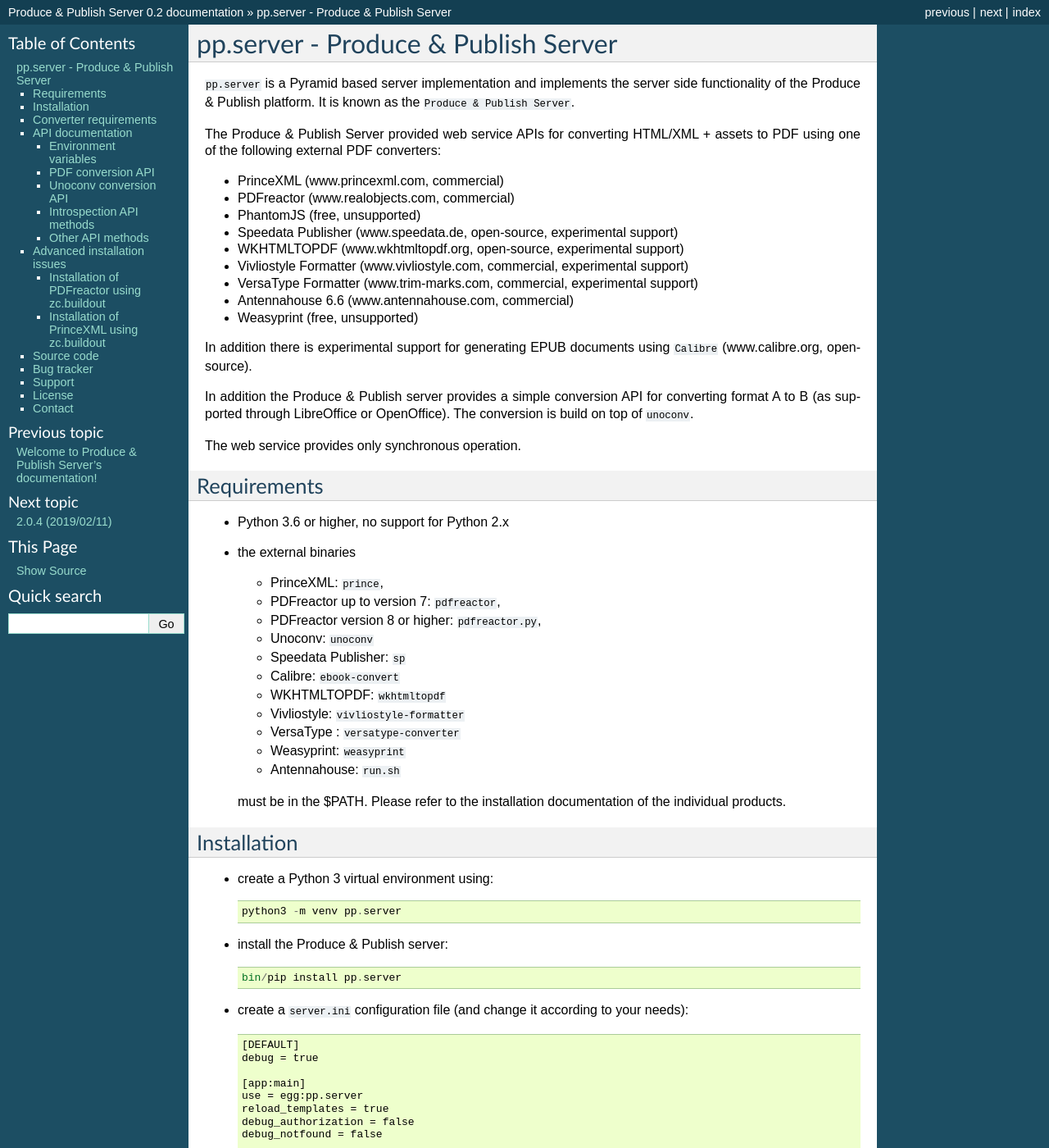
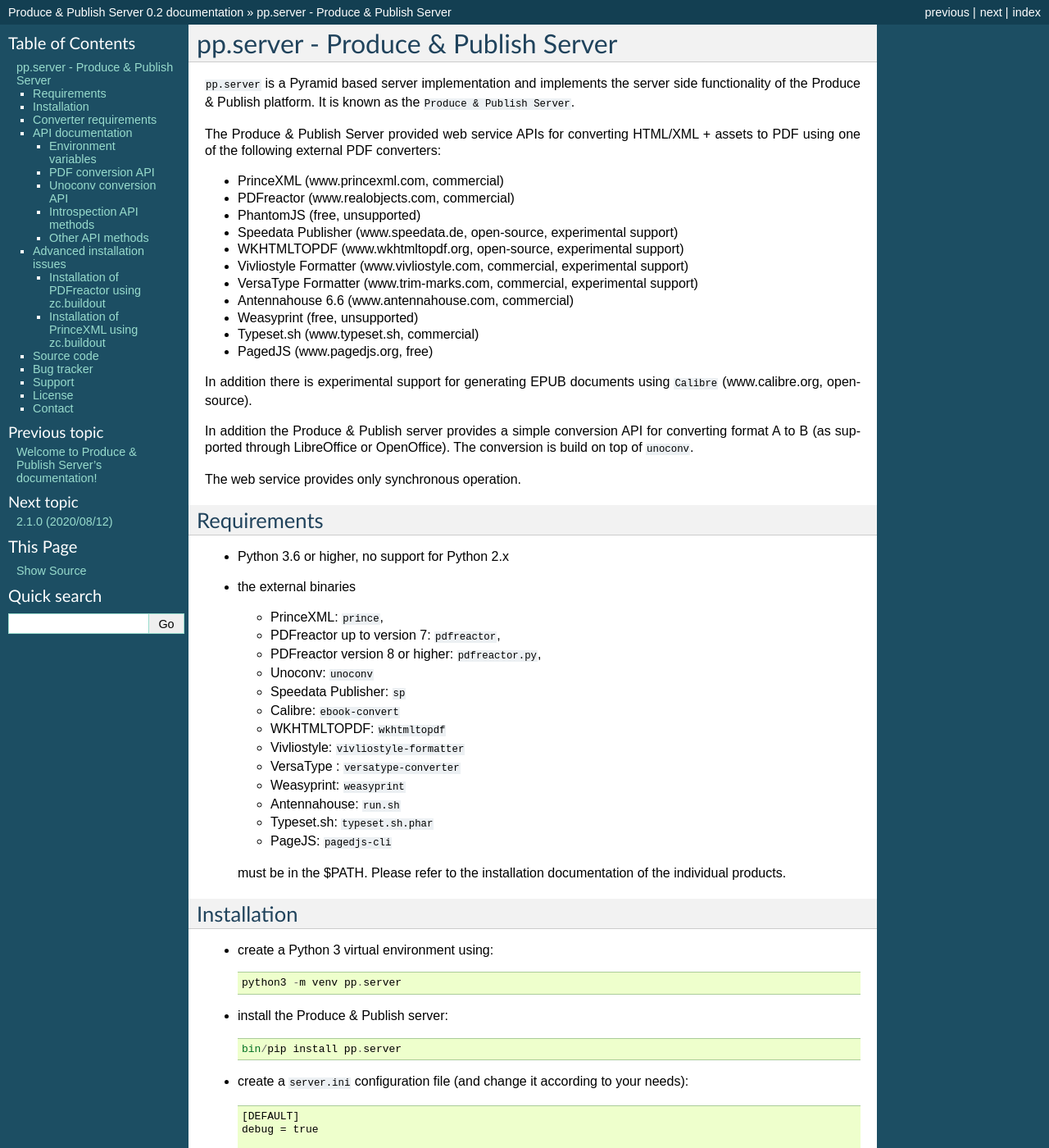
Before and after one commit to zopyx/pp.server, a Sphinx documentation site: the page built from docs/source/README.rst, in a window 1280 px wide and 1400 px high. Shown: the whole window at 82% size. Built offline with Sphinx 7.4.7, drawn with Linux system fonts in a browser that asks for light colours; some of the changed text lies outside the part shown.

Commit message:
added support for PageJS and Typeset.sh

```diff
--- a/docs/source/CHANGES.rst
+++ b/docs/source/CHANGES.rst
@@ -1,3 +1,7 @@
+2.1.0 (2020/08/12)
+------------------
+- support for `pagedjs-cli` and `typeset.sh` added
+
 2.0.4 (2019/02/11)
 ------------------
 - minor installation issues with `var` folder gunicorn.log
--- a/docs/source/README.rst
+++ b/docs/source/README.rst
@@ -17,6 +17,8 @@
 - VersaType Formatter (www.trim-marks.com, commercial, experimental support)
 - Antennahouse 6.6 (www.antennahouse.com, commercial)
 - Weasyprint (free, unsupported)
+- Typeset.sh  (www.typeset.sh, commercial)
+- PagedJS  (www.pagedjs.org, free)
 
 In addition there is experimental support for generating EPUB documents
 using ``Calibre`` (www.calibre.org, open-source).
@@ -45,6 +47,8 @@
   - VersaType : ``versatype-converter``
   - Weasyprint: ``weasyprint``
   - Antennahouse: ``run.sh``
+  - Typeset.sh: ``typeset.sh.phar``
+  - PageJS: ``pagedjs-cli``
 
   must be in the $PATH. Please refer to the installation documentation
   of the individual products.
@@ -166,6 +170,12 @@
 - ``weasyprint`` for Weasyprint
 
 - ``antennahouse`` for the Antennahouse
+
+ - ``pagedjs`` for the PagedJS
+
+ - ``typesetsh`` for the Typeset.sh
+
+
 
 API documentation
 -----------------
--- a/setup.py
+++ b/setup.py
@@ -24,7 +24,7 @@
 ]
 
 setup(name='pp.server',
-      version='2.0.6.8',
+      version='2.1.0',
       description='pp.server - Produce & Publish Server',
       long_description=README + '\n\n' + CHANGES,
       classifiers=[
```
Also changed, not shown: 1 other file.
